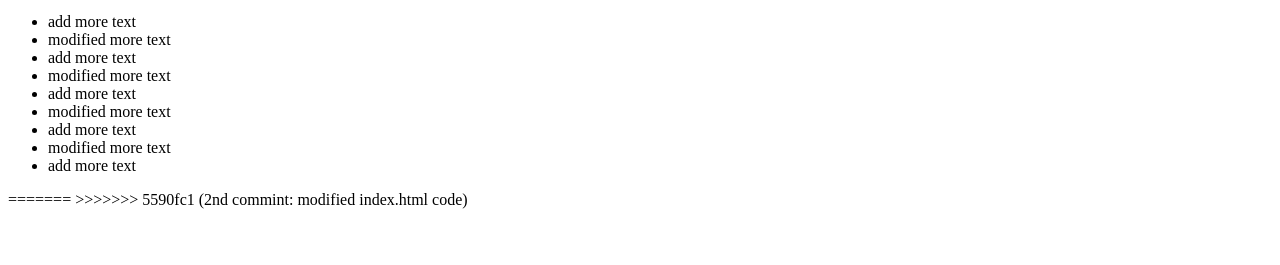
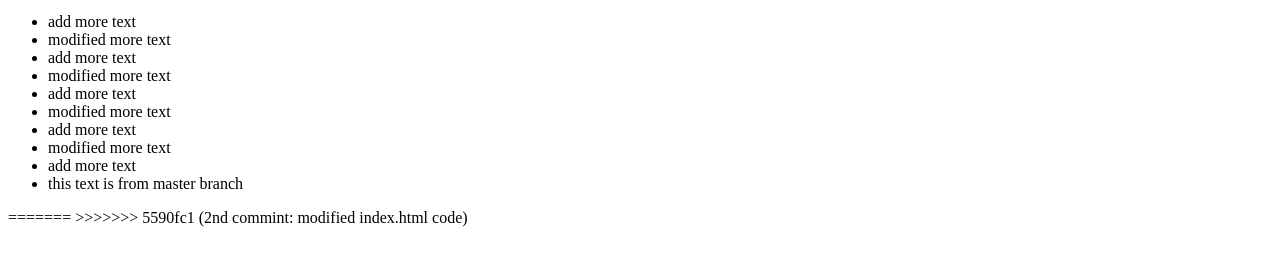
Before and after one commit to mercado-joshua/kevin-git, a plain HTML site: page index.html in a window 1280 px wide. Shown: the part 145-410 px from the top of the page. Drawn offline with Linux system fonts and the light colour scheme.

Commit message:
master edit index.html

```diff
--- a/index.html
+++ b/index.html
@@ -21,6 +21,7 @@
             <li>add more text</li>
             <li>modified more text</li>
             <li>add more text</li>
+            <li>this text is from master branch</li>
         </ul>
 =======
 
```
